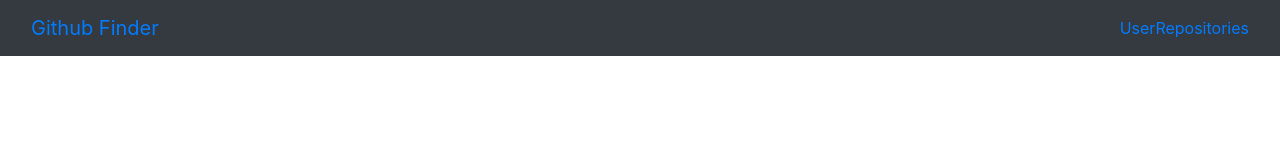
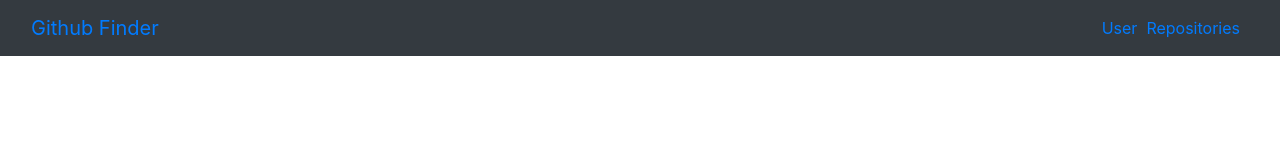
Before and after one commit to ernestmucheru/Github-Finder, an Angular app: page / in a window 1280 px wide. Shown: the top 160 px of the page. Built offline with nearby package versions, Linux system fonts and the light colour scheme.

Commit message:
updated navbar

```diff
--- a/src/app/components/navbar/navbar.component.html
+++ b/src/app/components/navbar/navbar.component.html
@@ -6,9 +6,14 @@
         </div>
 
         <ul class="nav navbar-nav ">
-            <li><a href="#">User</a></li>
-            <li><a href="#">Repositories</a></li>
+            <li><a href="#">User</a>&nbsp;&nbsp;</li>
+
+            <li><a href="#">Repositories</a>&nbsp;&nbsp;</li>
         </ul>
 
+
+
     </div>
+
 </nav>
+<br>
```
